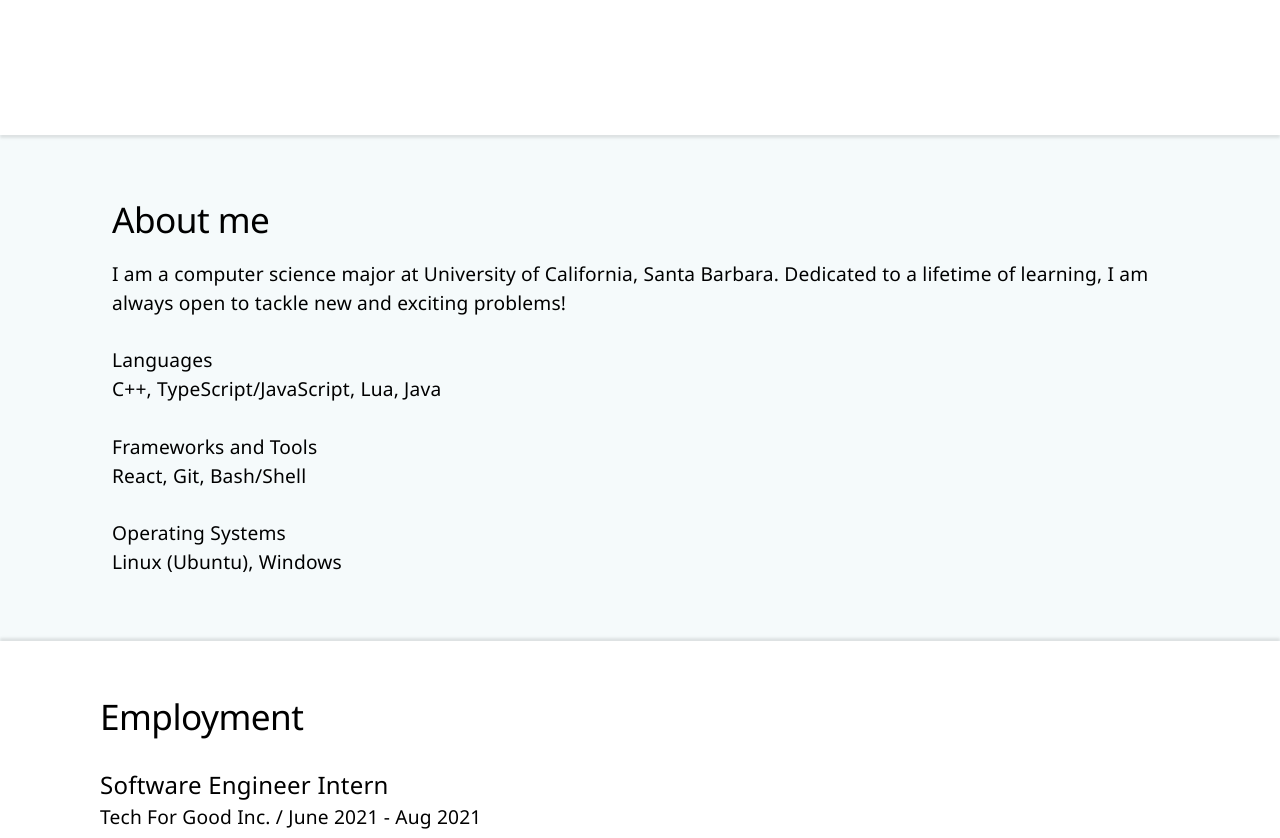
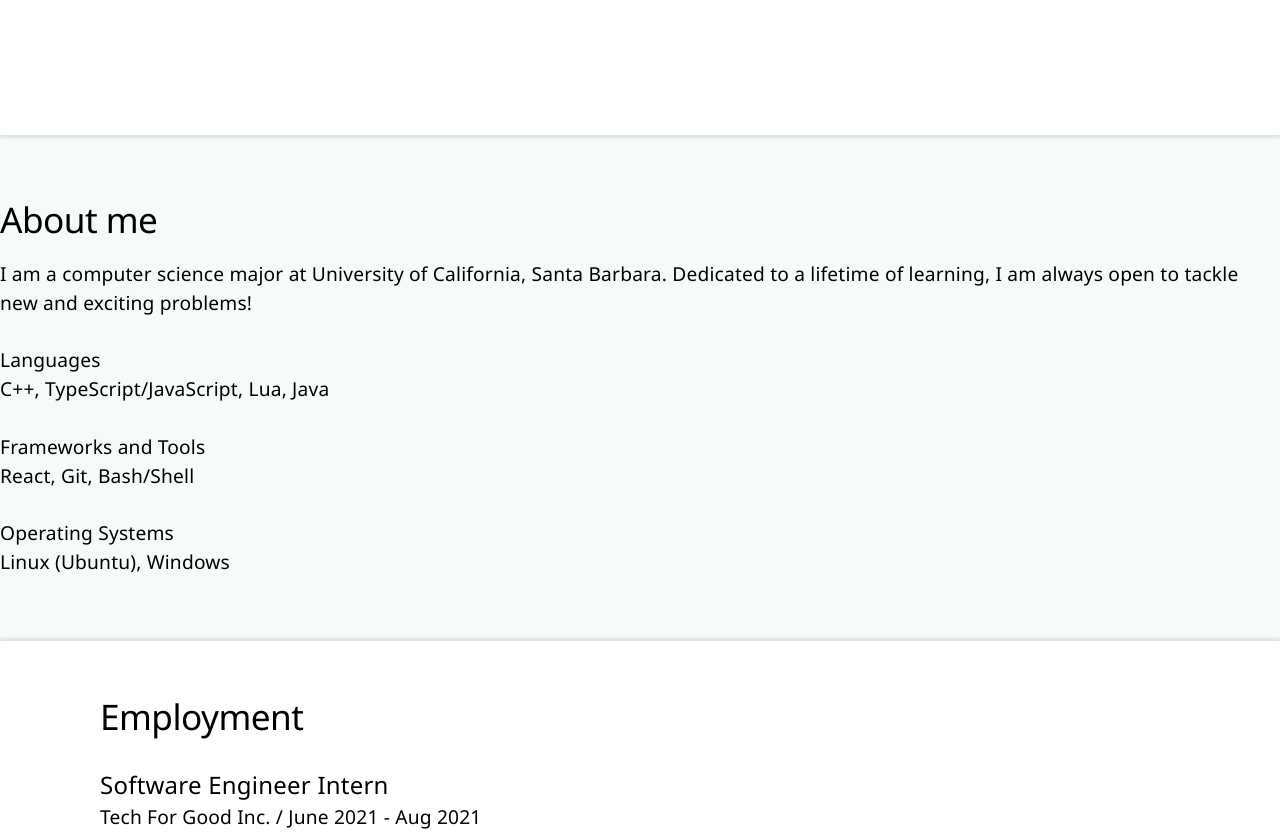
Before and after one commit to chriscerie/chriscerie.github.io, a React (Create React App) app: page / in a window 1280 px wide. Shown: the part 520-1358 px from the top of the page. Built offline with nearby package versions, Linux system fonts and the light colour scheme.

Commit message:
Change width

```diff
--- a/src/App/pages/About/index.tsx
+++ b/src/App/pages/About/index.tsx
@@ -23,7 +23,7 @@ function About(props: { aboutRef: React.RefObject<HTMLDivElement> }) {
 
   return (
     <div className="about" ref={ props.aboutRef }>
-      <Container style={{ padding: "4rem 7rem" }}>
+      <Container maxWidth="lg" style={{ padding: "4rem 0rem" }}>
         <Typography className={classes.h1} variant="h1">
           About me
         </Typography>
```
